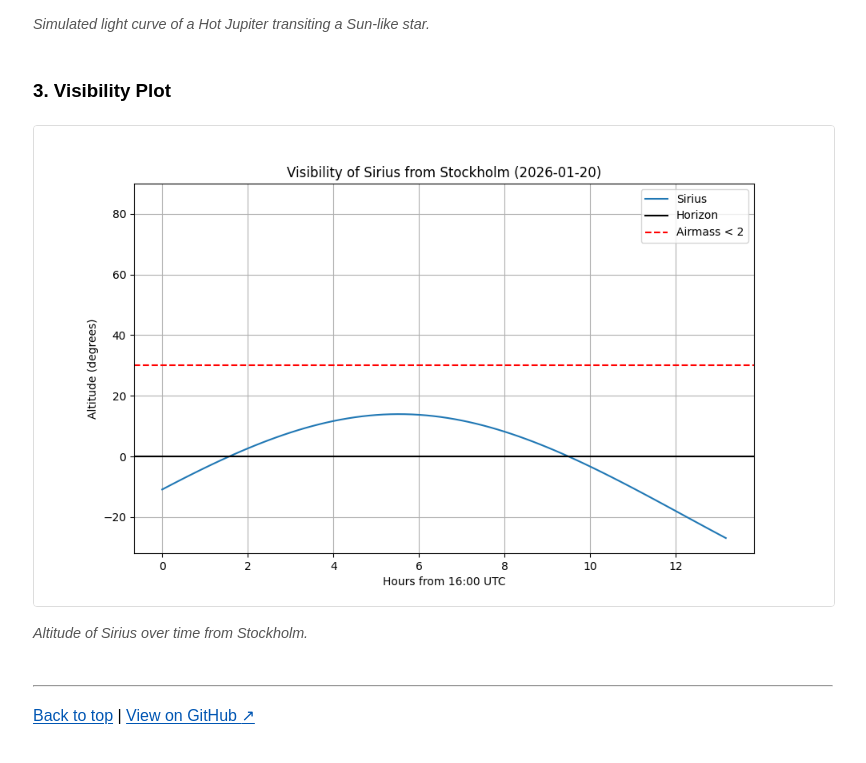
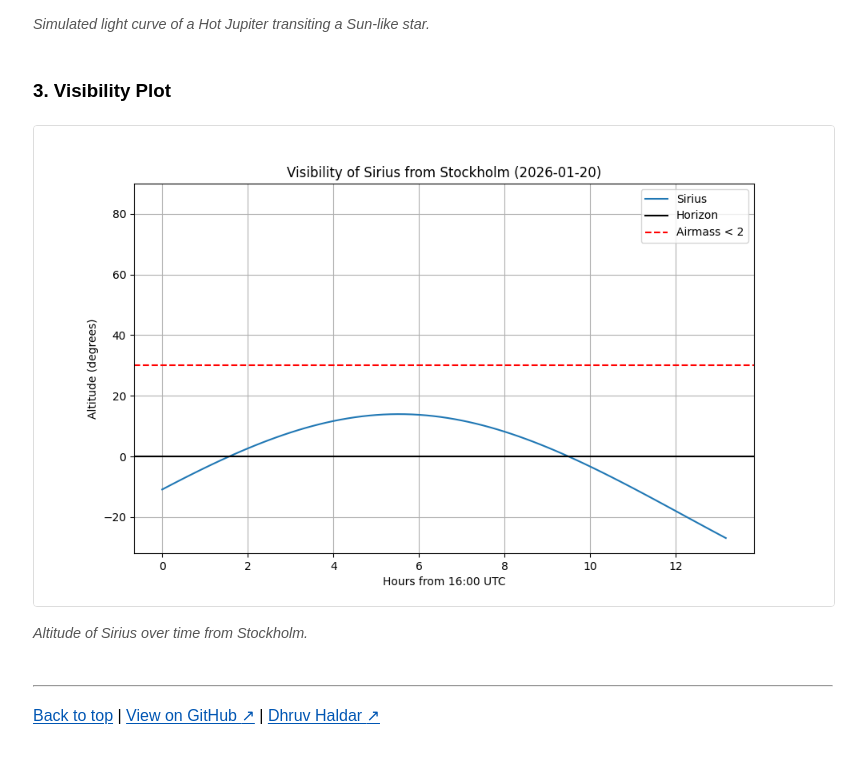
Before and after one commit to dhruvhaldar/zenith, a plain HTML site: page public/index.html in a window 1280 px wide. Shown: the part 1701-2464 px from the top of the page, without its empty margins (207-1073 px from the left). Drawn offline with Linux system fonts and the light colour scheme.

```diff
--- a/public/index.html
+++ b/public/index.html
@@ -70,7 +70,8 @@
         <hr>
         <p>
             <a href="#top" aria-label="Back to top of page">Back to top</a><span aria-hidden="true"> | </span>
-            <a href="https://github.com/your-username/zenith" target="_blank" rel="noopener noreferrer" aria-label="View on GitHub (opens in a new tab)" title="Opens in a new tab">View on GitHub&nbsp;<span aria-hidden="true">↗</span></a>
+            <a href="https://github.com/your-username/zenith" target="_blank" rel="noopener noreferrer" aria-label="View on GitHub (opens in a new tab)" title="Opens in a new tab">View on GitHub&nbsp;<span aria-hidden="true">↗</span></a><span aria-hidden="true"> | </span>
+            <a href="https://dhruvhaldar.vercel.app/" target="_blank" rel="noopener noreferrer" aria-label="Dhruv Haldar (opens in a new tab)" title="Opens in a new tab">Dhruv Haldar&nbsp;<span aria-hidden="true">↗</span></a>
         </p>
     </footer>
     <div id="toast" class="toast" aria-hidden="true"></div>
```
